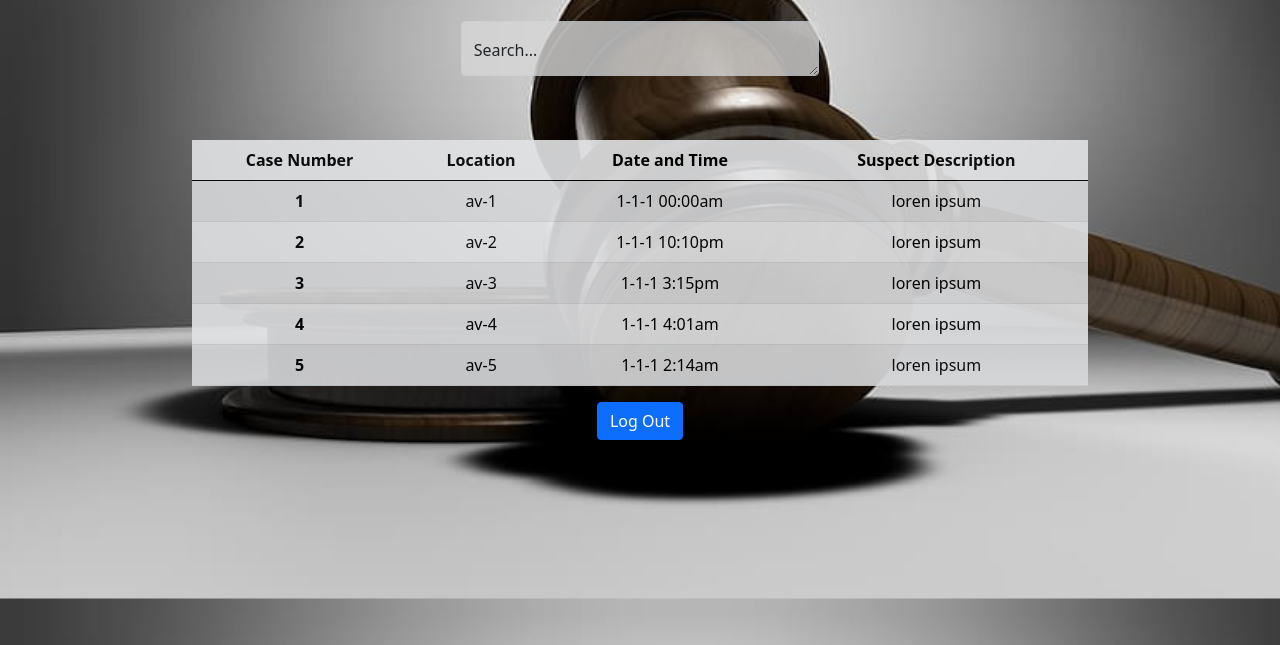
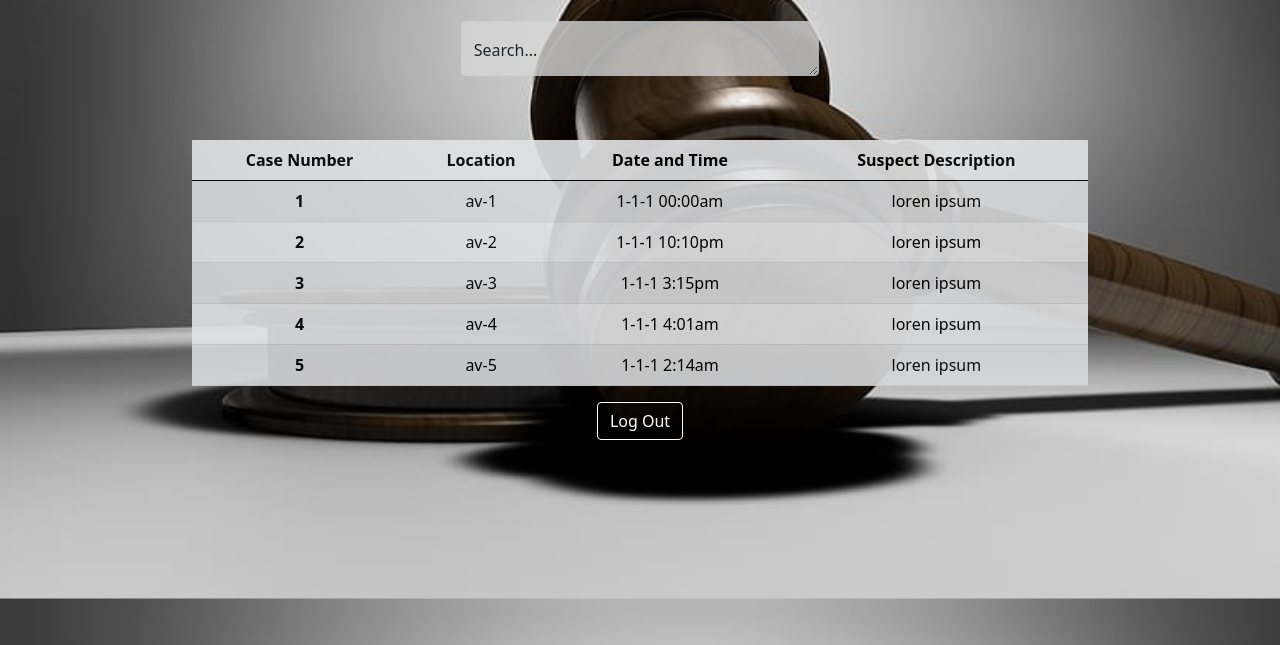
Before and after one commit to Pranav-kk/Crime-reporting-system, a plain HTML site: page linktable.html in a window 1280 px wide. Shown: the part 155-800 px from the top of the page. Drawn offline with nearby package versions, Linux system fonts and the light colour scheme.

Commit message:
design changes

```diff
--- a/linktable.css
+++ b/linktable.css
@@ -36,3 +36,7 @@ a:hover{
     max-height: 55px;
     opacity: 0.8;
 }
+#logout{
+    background-color: transparent;
+    border-color: white;
+}
```
